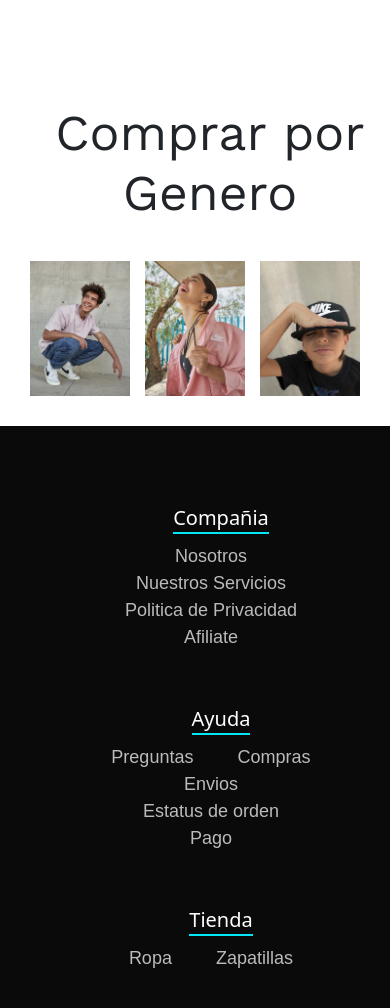
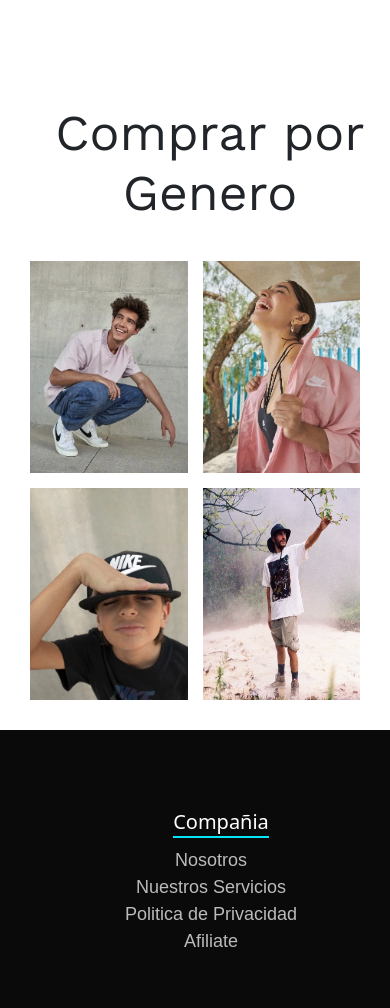
Before and after one commit to joaquinggomez/joaquinggomez.github.io, a plain HTML site: page index.html in a window 390 px wide. Shown: the part 2989-3997 px from the top of the page. Drawn offline with nearby package versions, Linux system fonts and the light colour scheme.

Commit message:
Add files via upload

```diff
--- a/css/style.css
+++ b/css/style.css
@@ -887,7 +887,21 @@ fieldset {
   .parrafo-1 {
     font-size: 17px;
   }
+  .elpibe3 {
+    display: none;
+  }
 }
 .sneaker-zapatillas {
   color: #ffffff;
 }
+@media(max-width:700px) {
+  .img-genero {
+    display: grid;
+    grid-template-columns: repeat(2,1fr);
+    grid-template-rows: repeat(1, 1fr);
+    gap: 15px;
+    padding: 30px;
+    width: auto;
+    height: auto;
+  }
+}
--- a/index.html
+++ b/index.html
@@ -174,6 +174,9 @@
                     <a href="/pages/ropa.html">
                         <img src="/img/niño.webp" alt="" class="img-niño">
                     </a>
+                    <a href="/pages/ropa.html">
+                        <img class="elpibe3" src="/img/nikeeeee ahora.jpg" alt="elpibe">
+                    </a>
                 </div>
             <div class="name-genero-1">
 
```
Also changed, not shown: img/COMPRAR AHORA.jpg (added), img/nikeeeee ahora.jpg (added), 1 other file.
